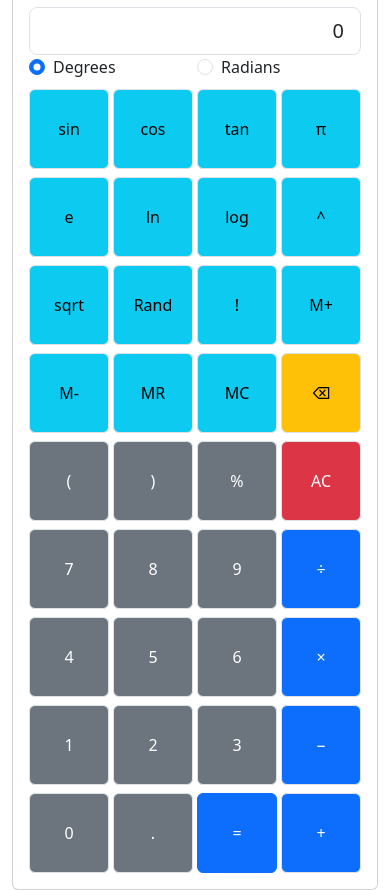
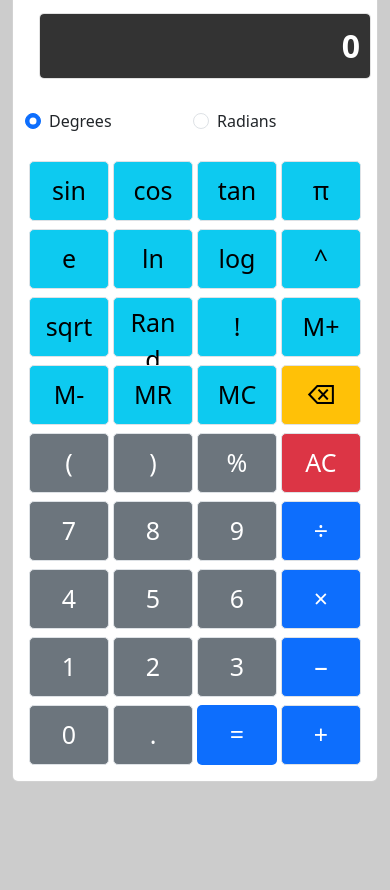
Before and after one commit to yohannes2025/project-2, a plain HTML site: page index.html in a window 390 px wide. Shown: the part 67-957 px from the top of the page. After the commit the page ends 849 px from the top, so only its background shows below. Drawn offline with nearby package versions, Linux system fonts and the light colour scheme.

Commit message:
add a style for computer, tablet and mobile

```diff
--- a/assets/styles.css
+++ b/assets/styles.css
@@ -1,40 +1,87 @@
+body{
+  margin: 0;
+  padding: 0;
+  display: flex;
+  justify-content: center;
+  flex-direction: column;
+  height: 100vh;
+  background-color: #ccc;
+
+}
+
 .calculator {
   width: 300px;
   border: 1px solid #ccc;
   border-radius: 5px;
-  background-color: #fff;
+  background-color: #ffffff81;
   padding: 10px;
-  box-shadow: 0 2px 5px rgba(0, 0, 0, 0.1);
+  box-shadow: 0 2px 5px rgba(0, 0, 0, 0.5);
 }
 
-.display {
+#calc-display {
+  margin: 10px;
+  padding: 10px;
+  width: 100%;
   height: 60px;
-  font-size: 24px;
+  font-size: 2rem;
+  font-weight: bold;
   text-align: right;
-  padding: 5px;
-  background-color: #f9f9f9;
-  border: 1px solid #ccc;
+  background-color:#333;
+  color: white;
+  border: 1px solid #cccccc8e;
   border-radius: 5px;
   margin-bottom: 10px;
   overflow: auto;
+
 }
 
 .buttons {
+  margin: 10px;
   display: grid;
   grid-template-columns: repeat(4, 3fr);
   gap: 5px;
 }
 
-button {
-  height: 80px;
-  width: 70px;
+.btn {
+  height: 60px;
+  width: 60px;
   font-size: 25px;
   border: none;
   border-radius: 5px;
   cursor: pointer;
-  background-color: #f1f1f1;
+
 }
 
-button:hover {
-  background-color: #e1e1e1;
+
+
+.form-check{
+  margin: 10px;
+  padding: 10px;
 }
+
+/* Mobile Devices (up to 600px width) */
+@media only screen and (max-width: 600px) {
+  .calculator-display {
+    font-size: 1.5rem; /* Smaller text for smaller screens */
+    padding: 8px; /* Adjust padding for smaller screens */
+    width: 100%; /* Ensure the display fits well */
+  }
+}
+
+/* Tablets (between 601px and 1024px width) */
+@media only screen and (min-width: 601px) and (max-width: 1024px) {
+  .calculator-display {
+    font-size: 1.8rem; /* Slightly larger text for tablets */
+    padding: 9px; /* Adjust padding for tablet screens */
+    width: 100%; /* Ensure the display fits well */
+  }
+}
+
+/* Desktops and Larger Screens (1025px and above) */
+@media only screen and (min-width: 1025px) {
+  .calculator-display {
+    font-size: 2rem; /* Larger text for desktops */
+    padding: 10px; /* Standard padding for desktop */
+    width: 100%; /* Full width */
+  }
+}
```
